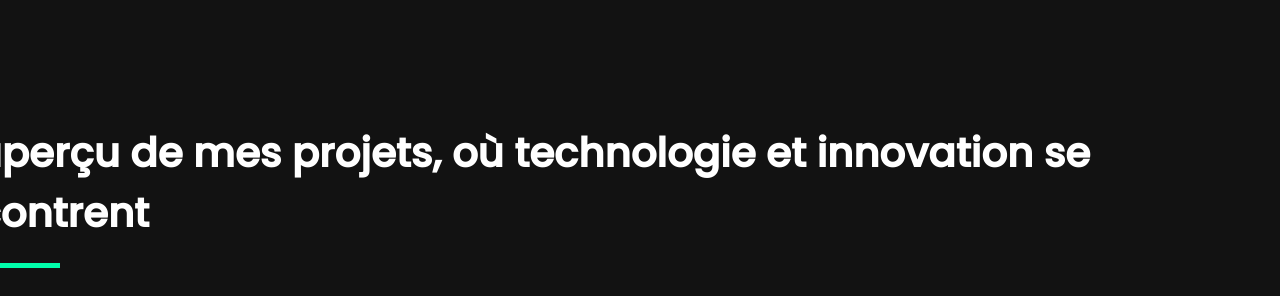
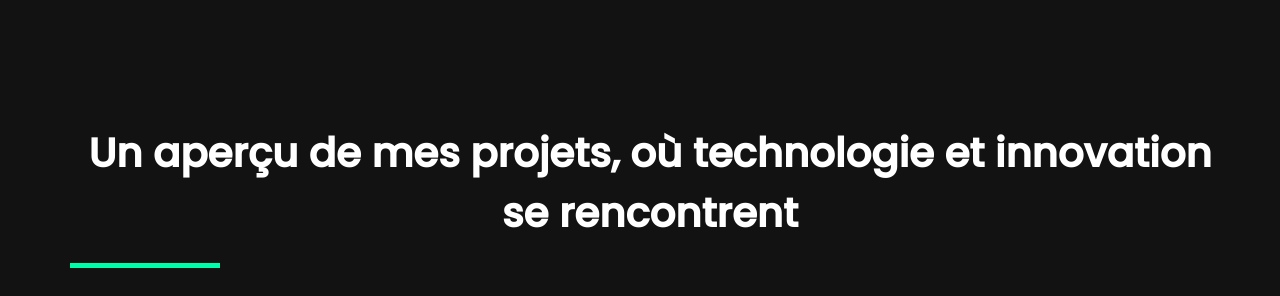
Before and after one commit to william7865/Portfolio, a React (Create React App) app: page / in a window 1280 px wide. Shown: the part 2600-2896 px from the top of the page. Built offline with nearby package versions, Linux system fonts and the light colour scheme; grey boxes are pictures that could not be loaded.

Commit message:
Probleme responsive regler

```diff
--- a/src/styles/Header.css
+++ b/src/styles/Header.css
@@ -94,6 +94,10 @@
         align-items: center;
         padding: 10px 20px;
     }
+    div.logo img {
+        margin-left: 0;
+    }
+
 
     .navbar ul {
         display: none;
--- a/src/styles/Projects.css
+++ b/src/styles/Projects.css
@@ -115,6 +115,12 @@
 
 .project-link:hover {
     background-color: #00cc8c;
+}
+@media (max-width: 1280px) {
+    .projects-content h2 {
+        margin-left: 0;
+        text-align: center;
+    }
 }
 
 @media (max-width: 1024px) {
```
